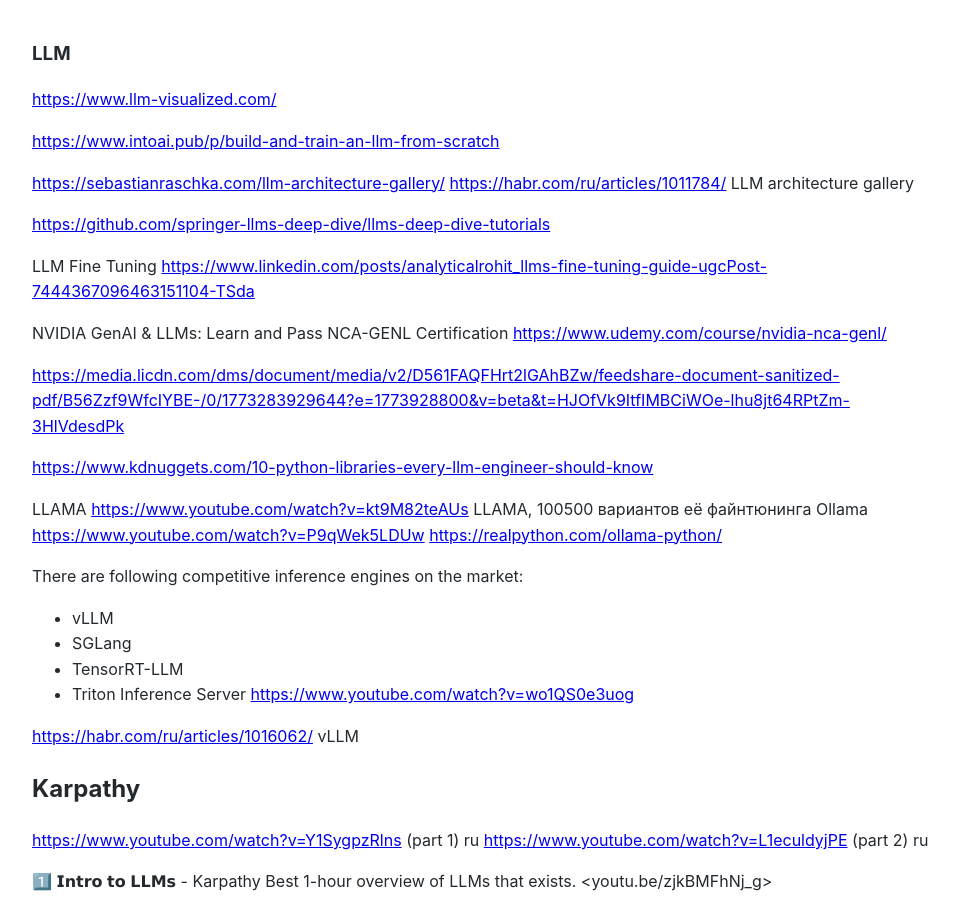
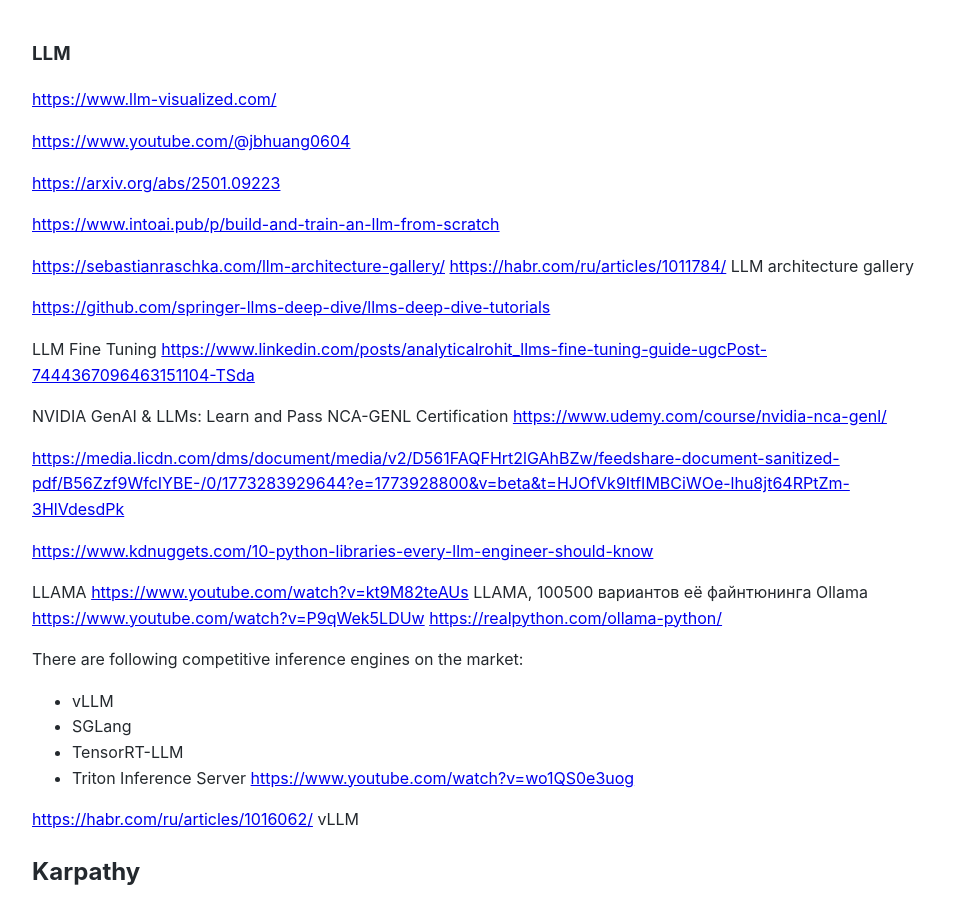
Before and after one commit to Michael-Lubinsky/michael-lubinsky.github.com, a Jekyll site: the page built from ml/llm.md, in a window 1280 px wide and 900 px high. Shown: the whole window, without its empty margins (158-1117 px from the left). Built offline with Jekyll 4.4.1, drawn with Linux system fonts in a browser that asks for light colours; our own code applies the rules of GitHub Pages for plain Markdown files.

Commit message:
Update llm.md

```diff
--- a/ml/llm.md
+++ b/ml/llm.md
@@ -1,6 +1,10 @@
 ### LLM
 
 <https://www.llm-visualized.com/>
+
+<https://www.youtube.com/@jbhuang0604>
+
+<https://arxiv.org/abs/2501.09223>
 
 <https://www.intoai.pub/p/build-and-train-an-llm-from-scratch>
 
```
